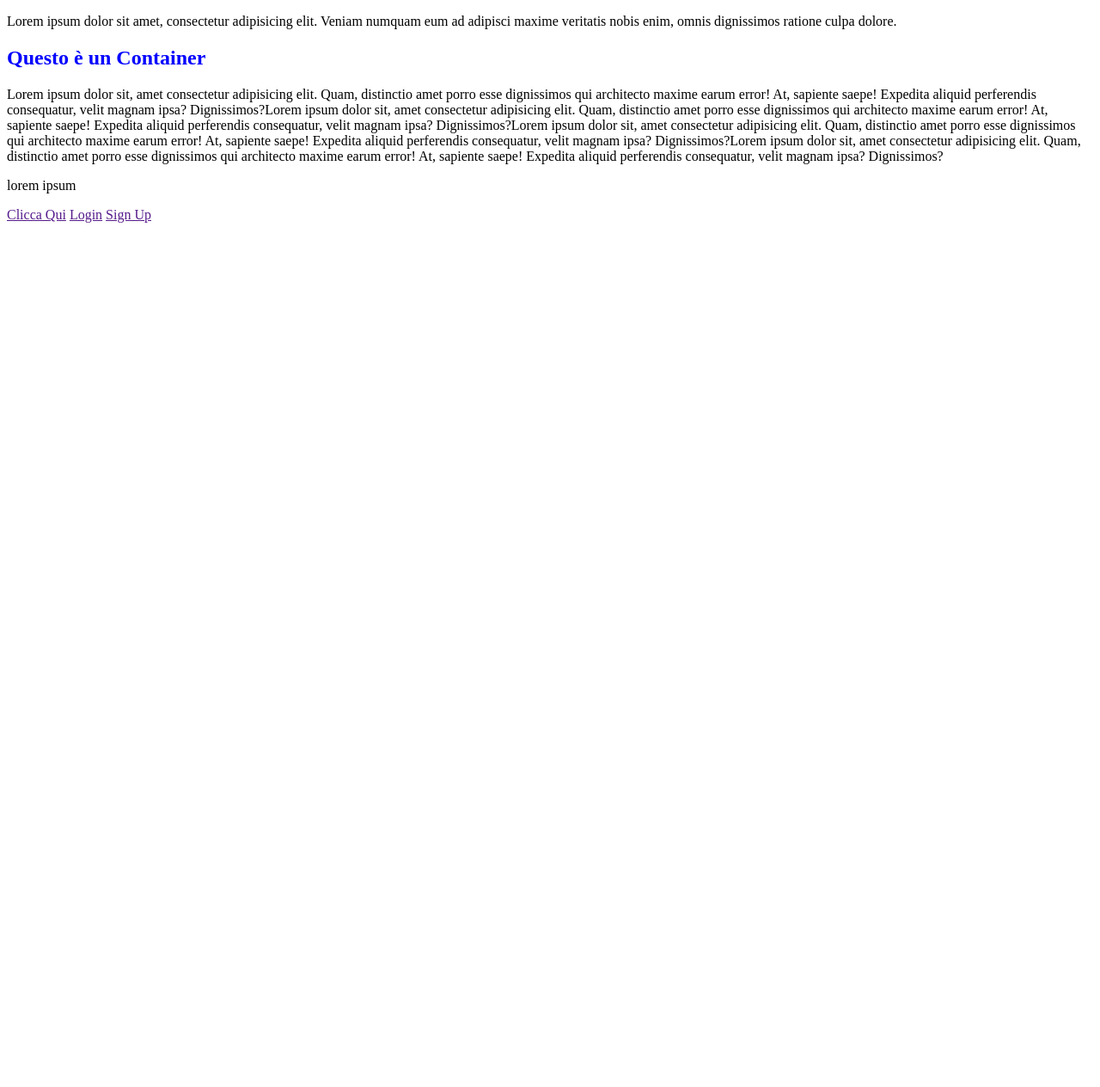
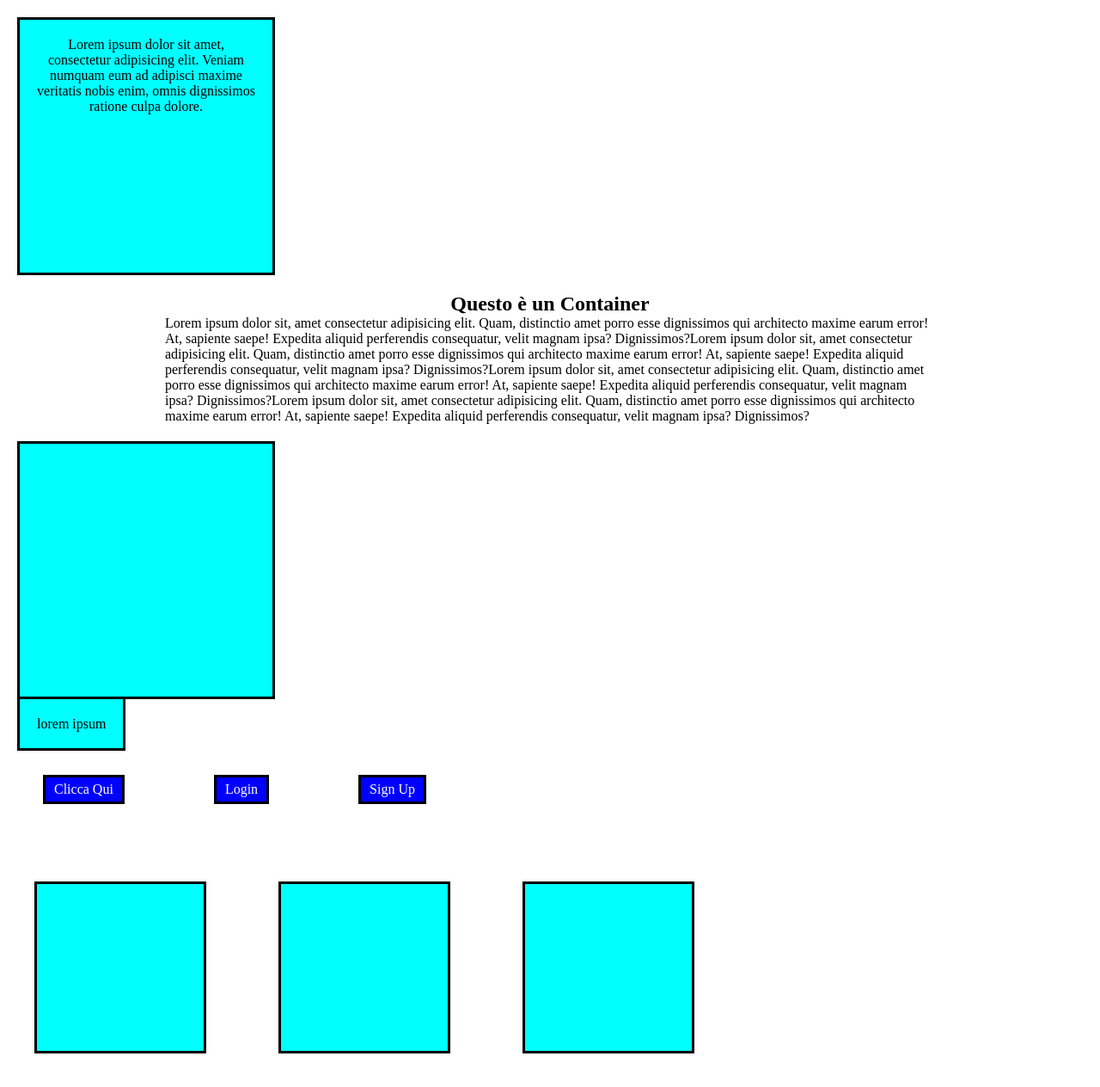
Before and after one commit to gdm91vcs/html-css-bordi-padding-margini, a plain HTML site: page index.html in a window 1280 px wide. Shown: the whole page at 86% size. Before the commit the page ends 800 px from the top, so only its background shows below. Drawn offline with Linux system fonts and the light colour scheme.

Commit message:
feat: fine lavoro MPB

```diff
--- a/CSS/style.css
+++ b/CSS/style.css
@@ -1,3 +1,54 @@
+* {
+    margin: 0px;
+    padding: 0px;
+    box-sizing: border-box;
+}
+
+.square {
+    width: 300px;
+    height: 300px;
+    background-color: aqua;
+    border: 3px solid black;
+    text-align: center;
+    padding: 20px;
+    margin: 20px;
+}
+
+.container {
+    width: 70%;
+    margin: 0 auto;
+}
+
 h1 {
-    color: blue;
+    text-align: center;
 }
+
+.square-2 {
+    width: 300px;
+    height: 300px;
+    background-color: aqua;
+    border: 3px solid black;
+    text-align: center;
+    padding: 20px;
+    margin: 20px;
+}
+
+.square3 {
+    width: 200px;
+    height: 200px;
+    background-color: aqua;
+    border: 3px solid black;
+    padding: 20px;
+    margin: 40px;
+    display: inline-block;
+}
+
+.botton {
+    background-color: blue;
+    color: white;
+    text-decoration: none;
+    padding: 5px 10px;
+    margin: 50px;
+    border: 3px solid black;
+    display: inline-block;
+}
```
